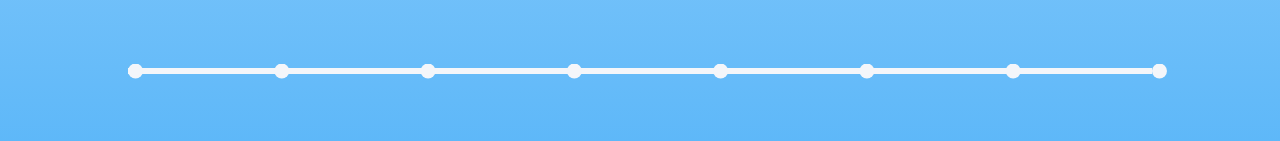
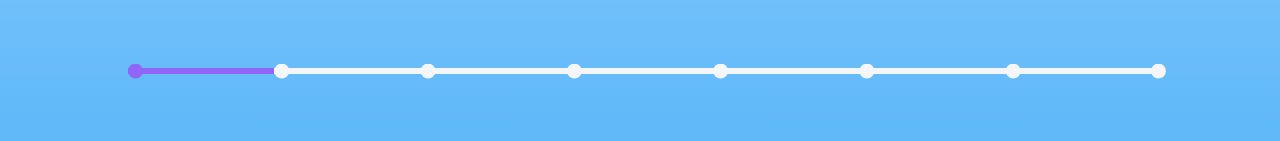
Before and after one commit to LilianBvr/my-resume, a React (Create React App) app: page / in a window 1280 px wide. Shown: the part 984-1125 px from the top of the page. Built offline with nearby package versions, Linux system fonts and the light colour scheme; a web font is replaced by a local one.

Commit message:
Done experience

```diff
--- a/src/Experience.js
+++ b/src/Experience.js
@@ -15,14 +15,14 @@ const Experience = () => {
       setActiveItem(activeItem+1);
   }
 
-  const translate = window.innerWidth >= 570 ? 'calc((-35rem - 2vw) *'+activeItem+')' : -100*activeItem+'vw';
+  const translate = window.innerWidth >= 570 ? 'calc((-35rem - 2vw) *'+activeItem+')' : -100*(activeItem)+'vw';
 
   return(
     <div className='xp'>
       <h1 className='xp__title'>Experience</h1>
       <div className='xp__timeline'>
         {ITEMS.map((item, index) => (
-          <div className='xp__timeline-item' style={{width: 80/ITEMS.length+'vw'}}></div>
+          <div className={`xp__timeline-item ${index <= activeItem ? 'filled' : ''}`} style={{width: 80/ITEMS.length+'vw'}}></div>
         ))}
       </div>
       <div className='xp__content' style={{'--translate': translate}}>
--- a/src/css/Experience.css
+++ b/src/css/Experience.css
@@ -26,6 +26,11 @@
   background-color: var(--bg);
   height: 6px;
   position: relative;
+  transition: .2s .2s;
+}
+
+.xp__timeline-item.filled{
+  background-color: var(--lean-color);
 }
 
 .xp__timeline-item:before, .xp__timeline-item:last-child:after{
@@ -37,10 +42,15 @@
   clip-path: circle();
   content:'';
   background: var(--bg);
+  transition: .3s .2s;
+}
+
+.xp__timeline-item.filled:before{
+  background: var(--lean-color);
 }
 
 .xp__timeline-item:last-child:after{
-  right: -15px;
+  right: -14px;
   left: auto;
 }
 
```
